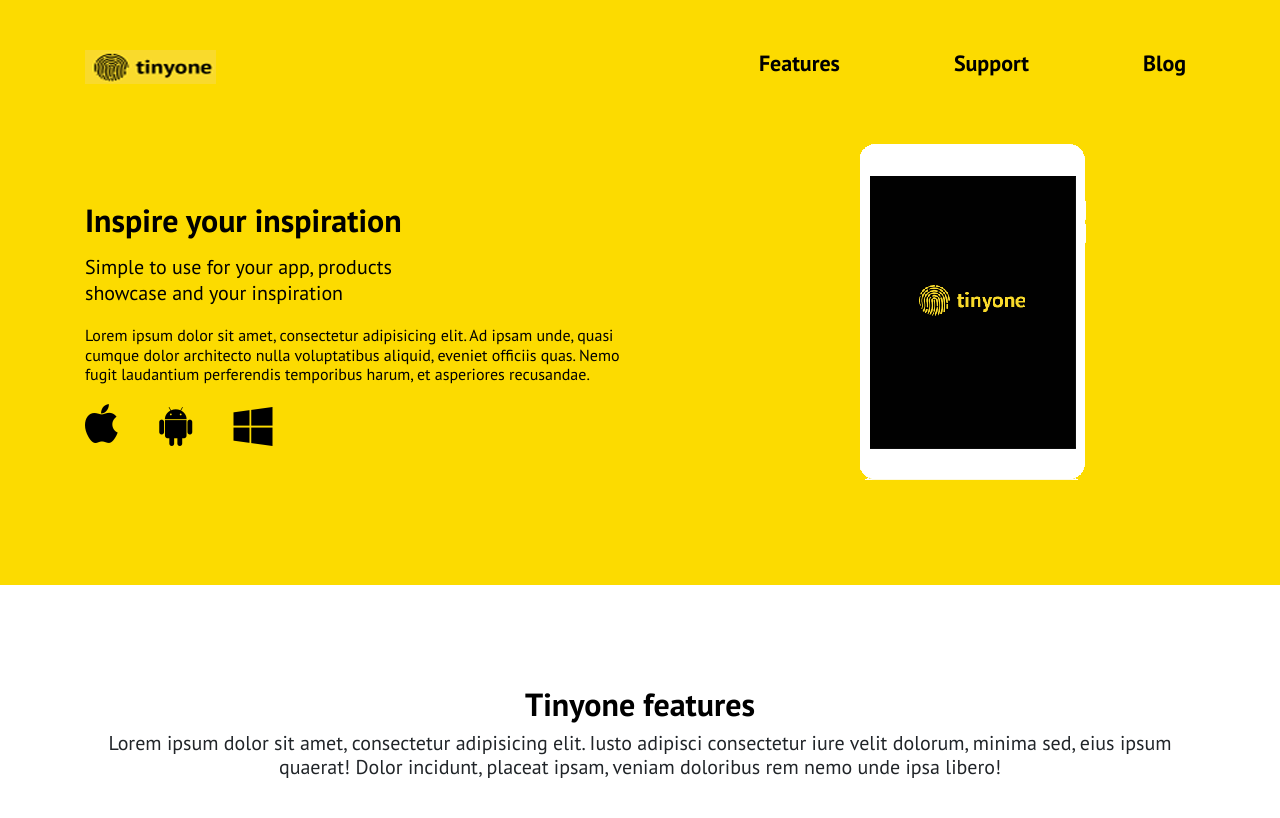
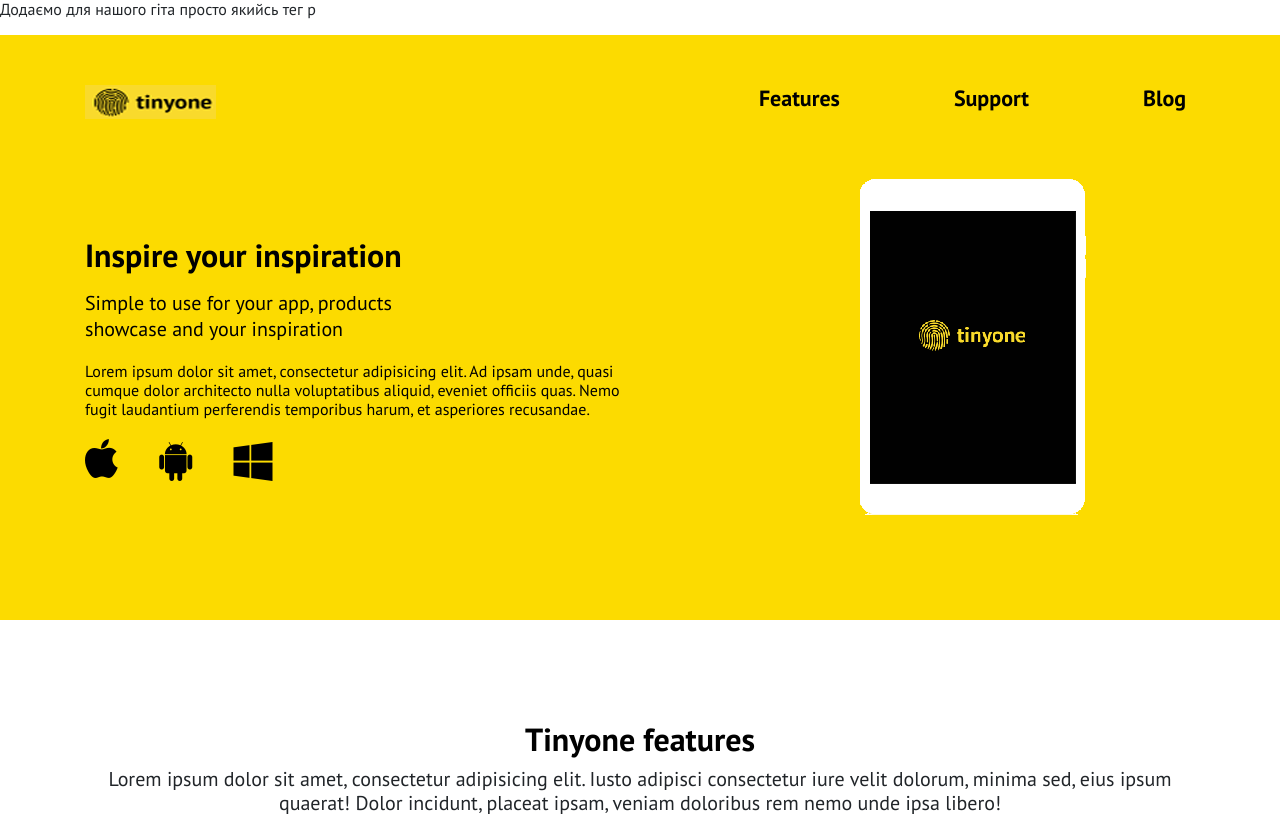
Before and after one commit to studentRipt/test01, a plain HTML site: page index.html in a window 1280 px wide. Shown: the top 818 px of the page. Drawn offline with Linux system fonts and the light colour scheme.

Commit message:
Це наш другий коміт

```diff
--- a/index.html
+++ b/index.html
@@ -15,7 +15,7 @@
   <link rel="stylesheet" href="css/main.css">
 </head>
 <body>
-
+	<p>Додаємо для нашого гіта просто якийсь тег p</p>
   <!-- 1-я секція -->
   <header id="header" class="header">
     <div class="container">
```
